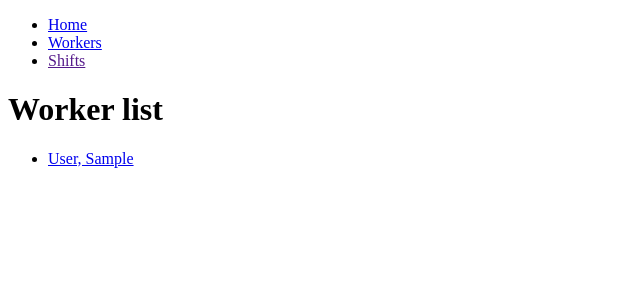
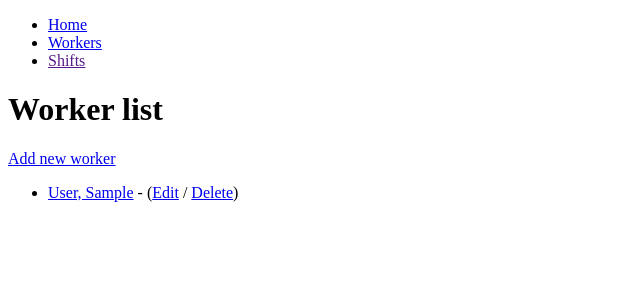
Before and after one commit to Psims9/shift_scheduling_web_app, a Django app: a page that uses shift_scheduling/scheduler/templates/base_generic.html in a window 1280 px wide. Shown: the top 300 px of the page, without its empty margins (0-640 px from the left). Run offline with Django 5.2, Linux system fonts and the light colour scheme; tables that the repository leaves empty hold one stand-in row (values such as "Sample post").

Commit message:
add features to create/edit/delete workers

```diff
--- /dev/null
+++ b/shift_scheduling/scheduler/forms.py
@@ -0,0 +1 @@
+from django import forms
--- a/shift_scheduling/scheduler/templates/base_generic.html
+++ b/shift_scheduling/scheduler/templates/base_generic.html
@@ -17,4 +17,15 @@
         {% endblock %}
     </body>
     {% block content %}{% endblock %}
+    {% block pagination %}
+        {% if is_paginated %}
+            {% if page_obj.has_previous %}
+                <a href="{{request.path}}?page={{page_obj.previous_page_number}}">previous</a>
+            {% endif %}
+            <span>Page {{page_obj.number}} of {{page_obj.paginator.num_pages}}.</span>
+            {% if page_obj.has_next %}
+                <a href="{{request.path}}?page={{page_obj.next_page_number}}">next</a>
+            {% endif %}
+        {% endif %}
+    {% endblock %}
 </html>
--- a/shift_scheduling/scheduler/templates/scheduler/worker_detail.html
+++ b/shift_scheduling/scheduler/templates/scheduler/worker_detail.html
@@ -2,6 +2,7 @@
 
 {% block content %}
     <h1>{{worker}}</h1>
+    <a href="{% url 'worker-update' worker.id %}">Edit</a> / </li><a href="{% url 'worker-delete' worker.id %}">Delete</a>
     <p><strong>First name:</strong> {{worker.first_name}}</p>
     <p><strong>Last name:</strong> {{worker.last_name}}</p>
 {% endblock %}
--- a/shift_scheduling/scheduler/templates/scheduler/worker_list.html
+++ b/shift_scheduling/scheduler/templates/scheduler/worker_list.html
@@ -2,10 +2,11 @@
 
 {% block content %}
     <h1>Worker list</h1>
+    <a href="{% url 'worker-create' %}">Add new worker</a>
     {% if worker_list %}
     <ul>
         {% for worker in worker_list %}
-            <li><a href="{{worker.get_absolute_url}}">{{worker}}</a></li>
+            <li><a href="{{worker.get_absolute_url}}">{{worker}}</a> - (<a href="{% url 'worker-update' worker.id %}">Edit</a> / <a href="{% url 'worker-delete' worker.id %}">Delete</a>)</li>
         {% endfor %}
     </ul>
     {% else %}
--- a/shift_scheduling/scheduler/urls.py
+++ b/shift_scheduling/scheduler/urls.py
@@ -5,4 +5,7 @@ urlpatterns = [
     path('', views.index, name='index'),
     path('workers/', views.WorkerListView.as_view(), name='workers'),
     path('worker/<int:pk>', views.WorkerDetailView.as_view(), name='detail-worker'),
+    path('worker/create/', views.WorkerCreate.as_view(), name='worker-create'),
+    path('worker/<int:pk>/update/', views.WorkerUpdate.as_view(), name='worker-update'),
+    path('worker/<int:pk>/delete/', views.WorkerDelete.as_view(), name='worker-delete'),
 ]
--- a/shift_scheduling/scheduler/views.py
+++ b/shift_scheduling/scheduler/views.py
@@ -1,6 +1,9 @@
 from django.shortcuts import render
+from django.http import HttpResponseRedirect
 from .models import Worker
 from django.views import generic
+from django.views.generic.edit import CreateView, UpdateView, DeleteView
+from django.urls import reverse_lazy
 
 def index(request):
     num_workers = Worker.objects.all().count()
@@ -9,6 +12,26 @@ def index(request):
 
 class WorkerListView(generic.ListView):
     model = Worker
+    paginate_by = 10
 
 class WorkerDetailView(generic.DetailView):
     model = Worker
+
+class WorkerCreate(CreateView):
+    model = Worker
+    fields = '__all__'
+
+class WorkerUpdate(UpdateView):
+    model = Worker
+    fields = '__all__'
+
+class WorkerDelete(DeleteView):
+    model = Worker
+    success_url = reverse_lazy('workers')
+
+    def form_valid(self, form):
+        try:
+            self.object.delete()
+            return HttpResponseRedirect(self.success_url)
+        except:
+            return HttpResponseRedirect('worker-delete', kwargs={'pk': self.object.pk})
```
Also changed, not shown: shift_scheduling/scheduler/templates/scheduler/worker_confirm_delete.html (added, +10 -0 lines), shift_scheduling/scheduler/templates/scheduler/worker_form.html (added, +11 -0 lines).
